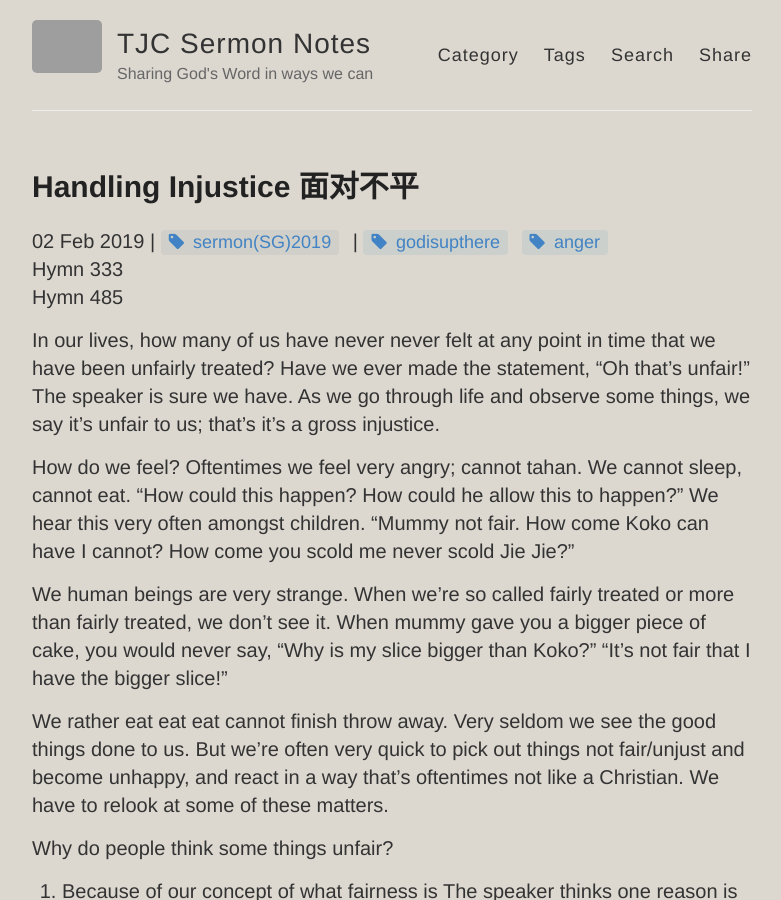
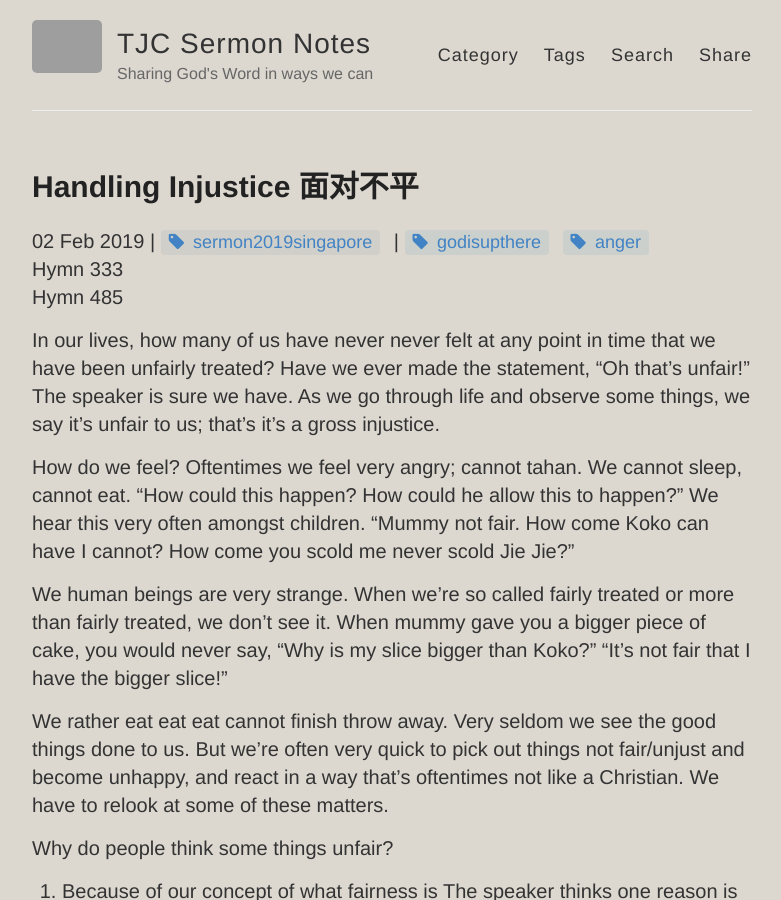
Before and after one commit to catchupTJC/catchuptjc.github.io, a Jekyll site: the page built from _posts/2019-02-02-HandlingInjustice.md, in a window 1280 px wide and 900 px high. Shown: the whole window, without its empty margins (248-1029 px from the left). Built offline with Jekyll 4.4.1, drawn with Linux system fonts in a browser that asks for light colours; nearby versions of some CDN libraries; comment, search, counter and statistics services are not loaded; grey boxes are pictures that could not be loaded.

Commit message:
Update 2019-02-02-HandlingInjustice.md

```diff
--- a/_posts/2019-02-02-HandlingInjustice.md
+++ b/_posts/2019-02-02-HandlingInjustice.md
@@ -1,7 +1,7 @@
 ---
 layout: post
 title: Handling Injustice 面对不平
-category: sermon(SG)2019
+category: sermon2019singapore
 tags: [godisupthere,anger]
 hymns: [333,485]
 ---
```
